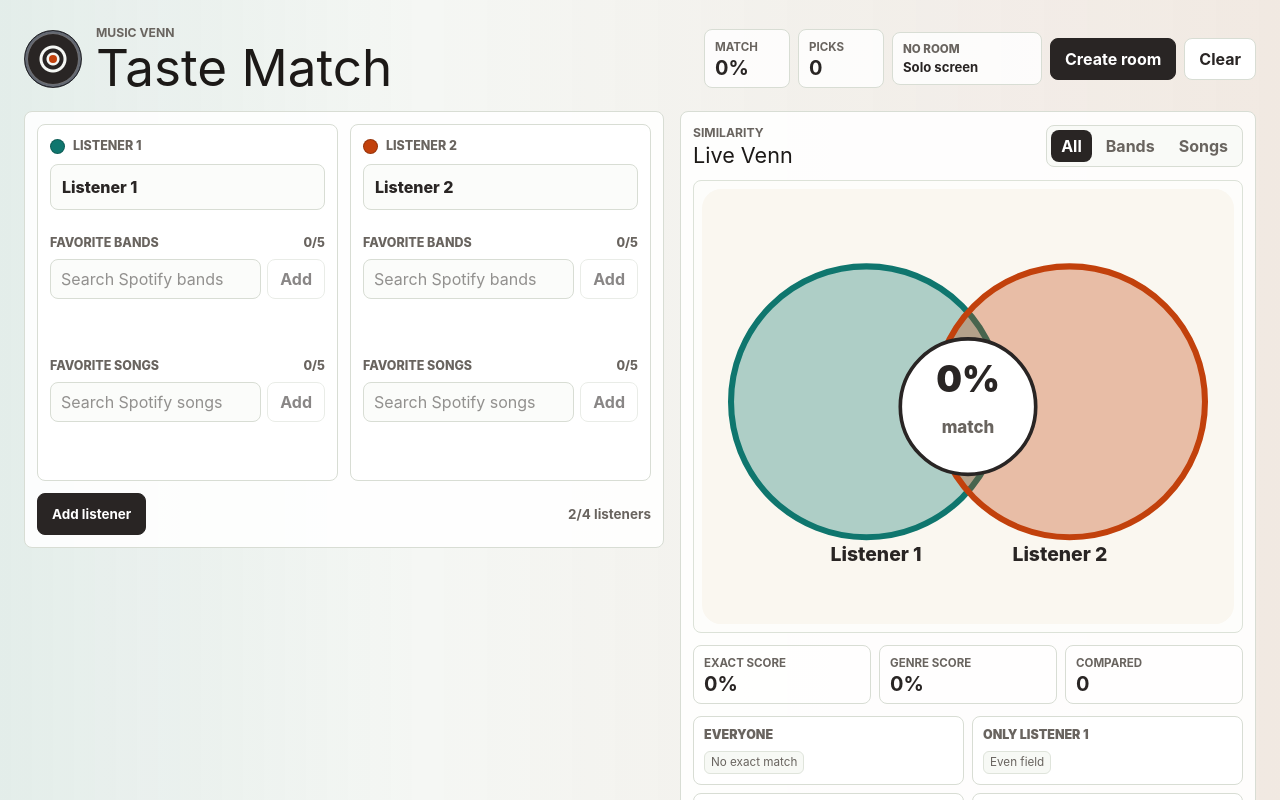
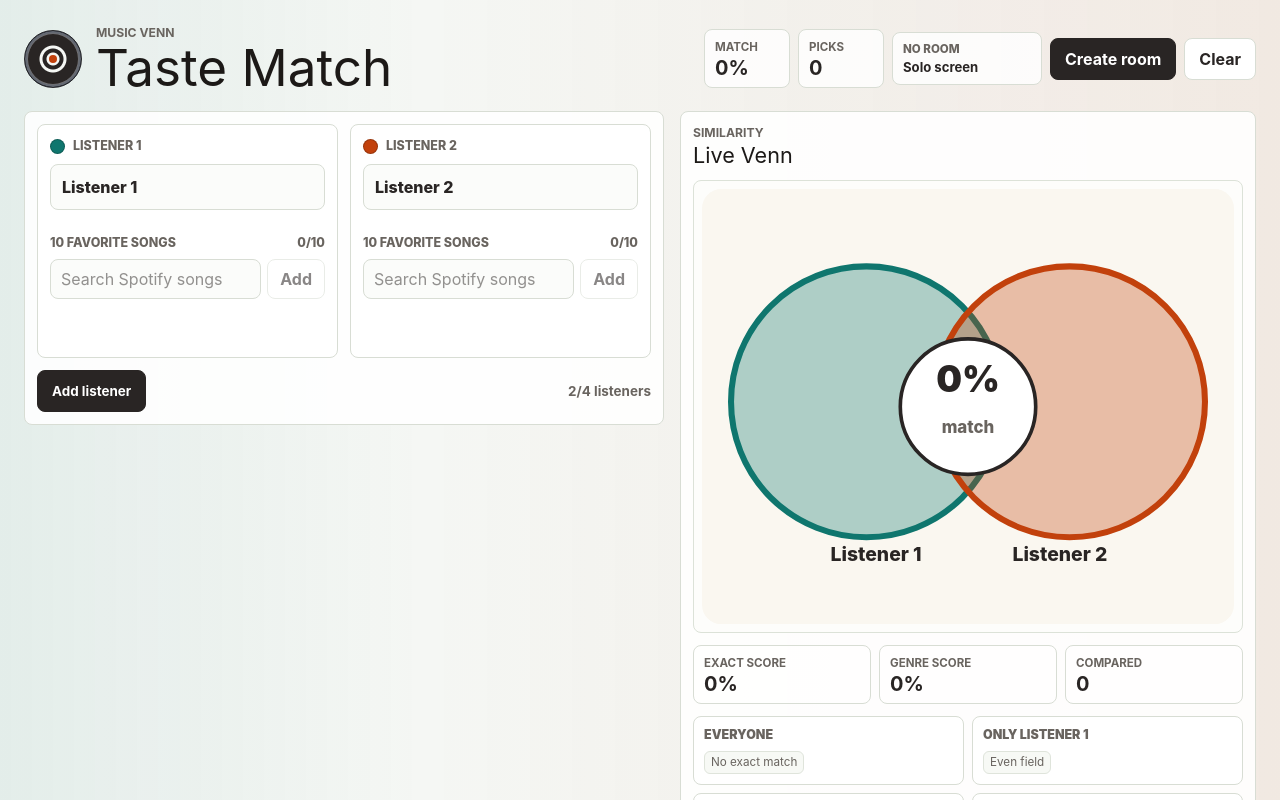
Before and after one commit to john-ralf/taste-match-venn, a Next.js app: page / in a window 1280 px wide. Shown: the top 800 px of the page. Built offline with nearby package versions, Linux system fonts and the light colour scheme.

Commit message:
Switch taste matching to ten songs

```diff
--- a/app/page.tsx
+++ b/app/page.tsx
@@ -2,7 +2,7 @@
 
 import { useEffect, useId, useMemo, useRef, useState, type CSSProperties } from "react";
 import {
-  MAX_ITEMS_PER_KIND,
+  MAX_TRACKS_PER_LISTENER,
   createEmptyListener,
   getAllItems,
   isSameItem,
@@ -14,8 +14,6 @@ import {
   type MusicKind,
 } from "@/lib/music";
 import type { RoomPayload } from "@/lib/rooms";
-
-type Mode = "all" | "artists" | "tracks";
 
 type PairOverlap = {
   a: number;
@@ -61,15 +59,8 @@ type VennMarker = {
 
 type RoomStatus = "idle" | "loading" | "saving" | "saved" | "error";
 
-const modeOptions: { value: Mode; label: string }[] = [
-  { value: "all", label: "All" },
-  { value: "artists", label: "Bands" },
-  { value: "tracks", label: "Songs" },
-];
-
 export default function Home() {
   const [listeners, setListeners] = useState<ListenerProfile[]>(() => createInitialListeners());
-  const [mode, setMode] = useState<Mode>("all");
   const [roomId, setRoomId] = useState<string | null>(null);
   const [roomStatus, setRoomStatus] = useState<RoomStatus>("idle");
   const [roomMessage, setRoomMessage] = useState("Solo screen");
@@ -79,7 +70,7 @@ export default function Home() {
   const lastRemoteUpdatedAtRef = useRef<string | null>(null);
   const hasLoadedRoomRef = useRef(false);
 
-  const stats = useMemo(() => computeStats(listeners, mode), [listeners, mode]);
+  const stats = useMemo(() => computeStats(listeners), [listeners]);
   const activeListener = roomId && localListenerId ? listeners.find((listener) => listener.id === localListenerId) : null;
   const activeListenerComplete = activeListener ? isListenerComplete(activeListener) : false;
   const roomPrivacyLocked = Boolean(roomId && (!activeListener || !activeListenerComplete));
@@ -92,7 +83,7 @@ export default function Home() {
   }, [activeListener, listeners, roomPrivacyLocked]);
   const recommendations = useMemo(() => (roomPrivacyLocked ? [] : buildRecommendations(listeners)), [listeners, roomPrivacyLocked]);
   const totalItems = visibleListenerEntries.reduce(
-    (sum, entry) => sum + entry.listener.artists.length + entry.listener.tracks.length,
+    (sum, entry) => sum + entry.listener.tracks.length,
     0
   );
   const roomLink = roomId && typeof window !== "undefined" ? `${window.location.origin}/?room=${roomId}` : "";
@@ -103,23 +94,32 @@ export default function Home() {
 
   function addItem(listenerId: string, kind: MusicKind, item: MusicItem) {
     updateListener(listenerId, (listener) => {
-      const field = kind === "artist" ? "artists" : "tracks";
-      const current = listener[field];
-
-      if (item.source !== "spotify" || current.length >= MAX_ITEMS_PER_KIND || current.some((existing) => isSameItem(existing, item))) {
+      if (kind !== "track") {
         return listener;
       }
 
-      return { ...listener, [field]: [...current, item] };
+      const current = listener.tracks;
+      if (
+        item.source !== "spotify" ||
+        current.length >= MAX_TRACKS_PER_LISTENER ||
+        current.some((existing) => isSameItem(existing, item))
+      ) {
+        return listener;
+      }
+
+      return { ...listener, artists: [], tracks: [...current, item] };
     });
   }
 
   function removeItem(listenerId: string, kind: MusicKind, item: MusicItem) {
     updateListener(listenerId, (listener) => {
-      const field = kind === "artist" ? "artists" : "tracks";
+      if (kind !== "track") {
+        return listener;
+      }
+
       return {
         ...listener,
-        [field]: listener[field].filter((existing) => !isSameItem(existing, item)),
+        tracks: listener.tracks.filter((existing) => !isSameItem(existing, item)),
       };
     });
   }
@@ -362,18 +362,6 @@ export default function Home() {
                 <p className="section-kicker">Similarity</p>
                 <h2>Live Venn</h2>
               </div>
-              <div className="segmented" aria-label="Chart mode">
-                {modeOptions.map((option) => (
-                  <button
-                    key={option.value}
-                    className={mode === option.value ? "active" : ""}
-                    type="button"
-                    onClick={() => setMode(option.value)}
-                  >
-                    {option.label}
-                  </button>
-                ))}
-              </div>
             </div>
 
             {roomPrivacyLocked ? (
@@ -492,7 +480,7 @@ function PrivacyGate({ activeListener }: { activeListener: ListenerProfile | nul
         <span />
       </div>
       <h3>Room hidden</h3>
-      <p>{progress ? `${progress.artists}/5 bands and ${progress.tracks}/5 songs` : "Choose your room slot"}</p>
+      <p>{progress ? `${progress.tracks}/10 songs` : "Choose your room slot"}</p>
     </div>
   );
 }
@@ -537,17 +525,8 @@ function ListenerPanel({
       />
 
       <SearchPicker
-        kind="artist"
-        label="Favorite bands"
-        owner={listener.name}
-        selected={listener.artists}
-        onAdd={(item) => onAddItem("artist", item)}
-        onRemove={(item) => onRemoveItem("artist", item)}
-      />
-
-      <SearchPicker
         kind="track"
-        label="Favorite songs"
+        label="10 favorite songs"
         owner={listener.name}
         selected={listener.tracks}
         onAdd={(item) => onAddItem("track", item)}
@@ -580,7 +559,7 @@ function SearchPicker({
   } | null>(null);
   const [open, setOpen] = useState(false);
   const inputId = useId();
-  const full = selected.length >= MAX_ITEMS_PER_KIND;
+  const full = selected.length >= MAX_TRACKS_PER_LISTENER;
   const trimmedQuery = query.trim();
   const shouldSearch = trimmedQuery.length >= 2 && !full;
   const activeRemoteSearch = shouldSearch && remoteSearch?.query === trimmedQuery ? remoteSearch : null;
@@ -649,7 +628,7 @@ function SearchPicker({
     <div className="picker">
       <div className="picker-label-row">
         <label htmlFor={inputId}>{label}</label>
-        <span>{selected.length}/5</span>
+        <span>{selected.length}/10</span>
       </div>
 
       <div className="search-control">
@@ -668,7 +647,7 @@ function SearchPicker({
               addTypedValue();
             }
           }}
-          placeholder={full ? "Full" : kind === "artist" ? "Search Spotify bands" : "Search Spotify songs"}
+          placeholder={full ? "Full" : "Search Spotify songs"}
           aria-label={`${owner} ${label}`}
         />
         <button type="button" onClick={addTypedValue} disabled={full || !results[0]}>
@@ -896,13 +875,12 @@ function createInitialListeners() {
 }
 
 function isListenerComplete(listener: ListenerProfile) {
-  return listener.artists.length >= MAX_ITEMS_PER_KIND && listener.tracks.length >= MAX_ITEMS_PER_KIND;
+  return listener.tracks.length >= MAX_TRACKS_PER_LISTENER;
 }
 
 function getListenerProgress(listener: ListenerProfile) {
   return {
-    artists: Math.min(listener.artists.length, MAX_ITEMS_PER_KIND),
-    tracks: Math.min(listener.tracks.length, MAX_ITEMS_PER_KIND),
+    tracks: Math.min(listener.tracks.length, MAX_TRACKS_PER_LISTENER),
   };
 }
 
@@ -932,8 +910,8 @@ function roomListenerStorageKey(roomId: string) {
   return `taste-match:${roomId}:listener`;
 }
 
-function computeStats(listeners: ListenerProfile[], mode: Mode): MatchStats {
-  const itemSets = listeners.map((listener) => new Map(getAllItems(listener, mode).map((item) => [itemKey(item), item])));
+function computeStats(listeners: ListenerProfile[]): MatchStats {
+  const itemSets = listeners.map((listener) => new Map(getAllItems(listener, "tracks").map((item) => [itemKey(item), item])));
   const unionKeys = new Set(itemSets.flatMap((set) => Array.from(set.keys())));
   const commonKeys = itemSets.length
     ? Array.from(itemSets[0].keys()).filter((key) => itemSets.every((set) => set.has(key)))
@@ -945,7 +923,7 @@ function computeStats(listeners: ListenerProfile[], mode: Mode): MatchStats {
       .map(([, item]) => item)
   );
 
-  const genreSets = listeners.map((listener) => new Set(uniqueGenres(getAllItems(listener, mode))));
+  const genreSets = listeners.map((listener) => new Set(uniqueGenres(getAllItems(listener, "tracks"))));
   const commonGenres = genreSets.length
     ? Array.from(genreSets[0]).filter((genre) => genreSets.every((set) => set.has(genre)))
     : [];
@@ -1011,11 +989,10 @@ function getVennMarkers(listeners: ListenerProfile[], layout: VennCircleLayout[]
       artistPick: boolean;
     }
   >();
-  const listenerGenreSets = listeners.map((listener) => new Set(uniqueGenres([...listener.artists, ...listener.tracks])));
+  const listenerGenreSets = listeners.map((listener) => new Set(uniqueGenres(listener.tracks)));
 
   listeners.forEach((listener, listenerIndex) => {
     const markerItems = [
-      ...listener.artists.map((item) => ({ label: item.name, item, artistPick: true })),
       ...listener.tracks.flatMap((item) =>
         (item.artistNames?.length ? item.artistNames : item.subtitle ? [item.subtitle] : []).map((label) => ({
           label,
--- a/lib/music.ts
+++ b/lib/music.ts
@@ -21,7 +21,7 @@ export type ListenerProfile = {
   tracks: MusicItem[];
 };
 
-export const MAX_ITEMS_PER_KIND = 5;
+export const MAX_TRACKS_PER_LISTENER = 10;
 
 export const SAMPLE_ARTISTS: MusicItem[] = [
   artist("radiohead", "Radiohead", ["alternative rock", "art rock", "electronic"]),
--- a/worker/index.ts
+++ b/worker/index.ts
@@ -26,6 +26,7 @@ interface ExecutionContext {
 
 const ROOM_TTL_SECONDS = 60 * 60 * 24 * 30;
 const ROOM_ID_PATTERN = /^[A-Z0-9]{6,12}$/;
+const MAX_TRACKS_PER_LISTENER = 10;
 
 type SpotifyImage = {
   url?: string;
@@ -366,7 +367,7 @@ function sanitizeListeners(listeners: unknown): ListenerProfile[] {
       id: getString(source.id, `listener-${index + 1}`),
       name: getString(source.name, `Listener ${index + 1}`).slice(0, 48),
       color: getString(source.color, ["#0f766e", "#c2410c", "#7c3aed", "#2563eb"][index] ?? "#0f766e"),
-      artists: sanitizeItems(source.artists, "artist"),
+      artists: [],
       tracks: sanitizeItems(source.tracks, "track"),
     };
   });
@@ -379,7 +380,7 @@ function sanitizeItems(items: unknown, kind: MusicItem["kind"]): MusicItem[] {
 
   return items
     .filter((item) => isRecord(item) && item.source === "spotify")
-    .slice(0, 5)
+    .slice(0, MAX_TRACKS_PER_LISTENER)
     .map((item, index) => {
       const source = isRecord(item) ? item : {};
       const name = getString(source.name, `${kind === "artist" ? "Artist" : "Song"} ${index + 1}`).slice(0, 100);
```
Also changed, not shown: 1 other file (tests, documents, lock files or other folders).
